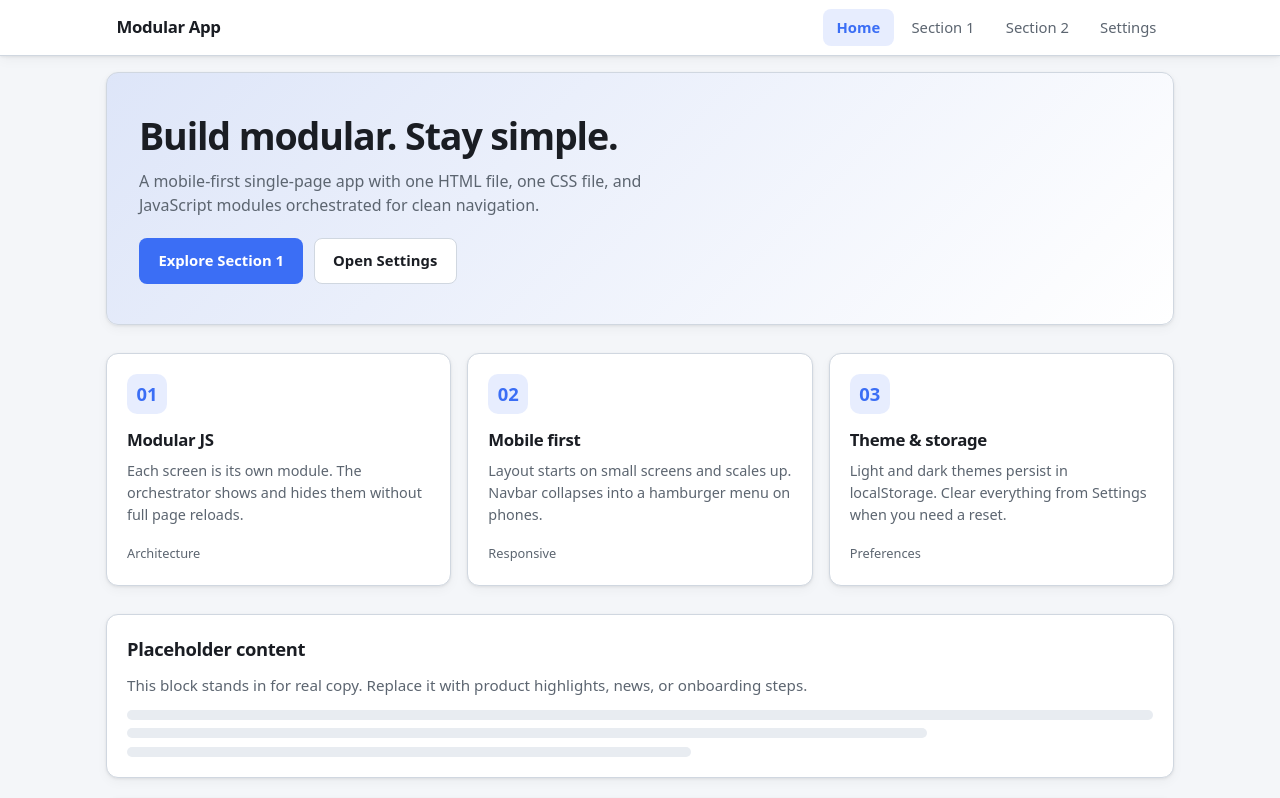
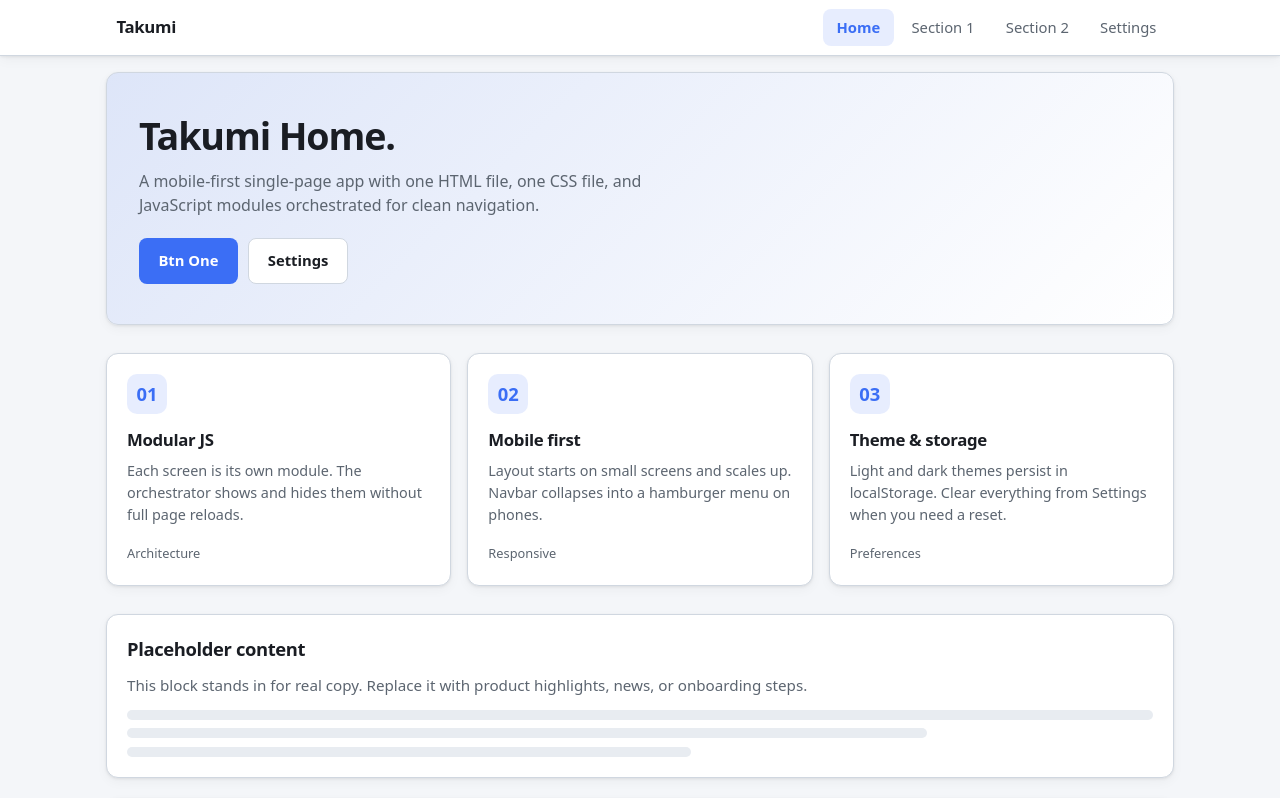
Before and after one commit to santanderelias/furniture, a website built with Vite: page docs/index.html in a window 1280 px wide. Shown: the top 798 px of the page. Built offline with nearby package versions, Linux system fonts and the light colour scheme.

Commit message:
small tweaks

```diff
--- a/docs/index.html
+++ b/docs/index.html
@@ -3,7 +3,7 @@
 <head>
   <meta charset="UTF-8" />
   <meta name="viewport" content="width=device-width, initial-scale=1.0" />
-  <title>Modular App</title>
+  <title>Takumi</title>
   <link rel="stylesheet" href="styles.css" />
   <script>
     /* Apply theme early to avoid flash */
--- a/docs/js/modules/home.js
+++ b/docs/js/modules/home.js
@@ -22,17 +22,17 @@ export class HomeModule extends Module {
   render() {
     return `
       <section class="hero" aria-labelledby="hero-title">
-        <h1 id="hero-title">Build modular. Stay simple.</h1>
+        <h1 id="hero-title">Takumi Home.</h1>
         <p>
           A mobile-first single-page app with one HTML file, one CSS file,
           and JavaScript modules orchestrated for clean navigation.
         </p>
         <div class="hero__actions">
           <button type="button" class="btn btn--primary" data-go="1">
-            Explore Section 1
+            Btn One
           </button>
           <button type="button" class="btn btn--secondary" data-go="99">
-            Open Settings
+            Settings
           </button>
         </div>
       </section>
--- a/docs/js/modules/navbar.js
+++ b/docs/js/modules/navbar.js
@@ -46,7 +46,7 @@ export class NavbarModule {
     return `
       <nav class="navbar" aria-label="Main navigation">
         <button type="button" class="navbar__brand" data-nav-id="0" title="Go home">
-          Modular App
+          Takumi
         </button>
         <button
           type="button"
```
